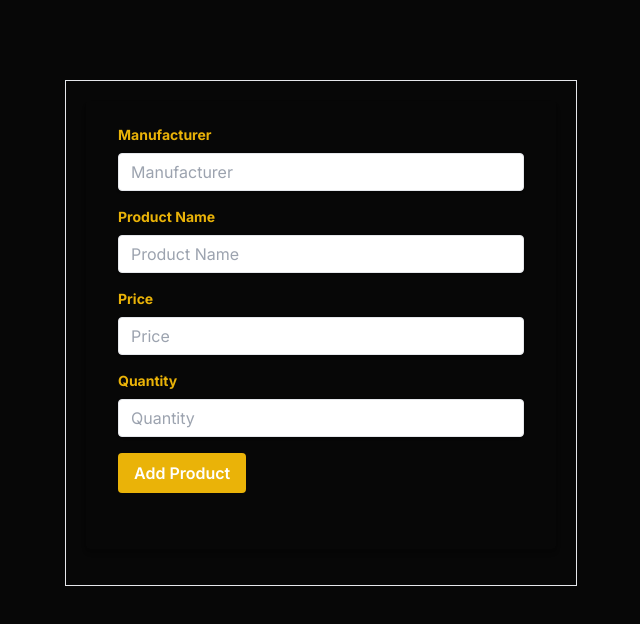
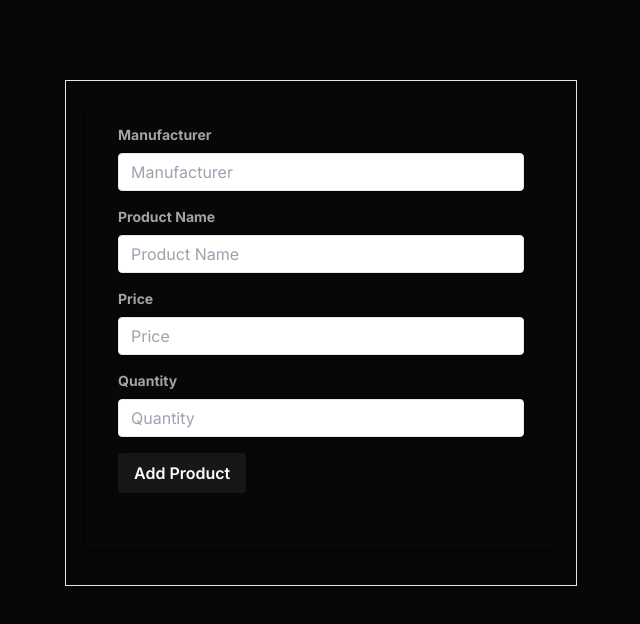
Before and after one commit to sohanemon/fake-medicine-detection, a Next.js app: page /medicines in a window 1280 px wide. Shown: the top 624 px of the page, without its empty margins (319-959 px from the left). Built offline with nearby package versions, Linux system fonts and the light colour scheme; what @thirdweb-dev/react would draw is missing.

Commit message:
Jul 6, 2023, 11:55 PM

```diff
--- a/pages/medicines/index.tsx
+++ b/pages/medicines/index.tsx
@@ -43,13 +43,13 @@ const Medicines = () => {
           <>
             <div className='mb-4'>
               <label
-                className='block text-yellow-500 text-sm font-bold mb-2'
+                className='block text-neutral-400 text-sm font-bold mb-2'
                 htmlFor='manufacturer'
               >
                 Manufacturer
               </label>
               <input
-                className='shadow appearance-none border rounded w-full py-2 px-3 text-yellow-500 leading-tight focus:outline-none focus:shadow-outline'
+                className='shadow appearance-none border rounded w-full py-2 px-3 text-black leading-tight focus:outline-none focus:shadow-outline'
                 id='manufacturer'
                 type='text'
                 placeholder='Manufacturer'
@@ -61,13 +61,13 @@ const Medicines = () => {
             </div>
             <div className='mb-4'>
               <label
-                className='block text-yellow-500 text-sm font-bold mb-2'
+                className='block text-neutral-400 text-sm font-bold mb-2'
                 htmlFor='productName'
               >
                 Product Name
               </label>
               <input
-                className='shadow appearance-none border rounded w-full py-2 px-3 text-yellow-500 leading-tight focus:outline-none focus:shadow-outline'
+                className='shadow appearance-none border rounded w-full py-2 px-3 text-black leading-tight focus:outline-none focus:shadow-outline'
                 id='productName'
                 type='text'
                 placeholder='Product Name'
@@ -79,13 +79,13 @@ const Medicines = () => {
             </div>
             <div className='mb-4'>
               <label
-                className='block text-yellow-500 text-sm font-bold mb-2'
+                className='block text-neutral-400 text-sm font-bold mb-2'
                 htmlFor='price'
               >
                 Price
               </label>
               <input
-                className='shadow appearance-none border rounded w-full py-2 px-3 text-yellow-500 leading-tight focus:outline-none focus:shadow-outline'
+                className='shadow appearance-none border rounded w-full py-2 px-3 text-black leading-tight focus:outline-none focus:shadow-outline'
                 id='price'
                 type='number'
                 placeholder='Price'
@@ -97,13 +97,13 @@ const Medicines = () => {
             </div>
             <div className='mb-4'>
               <label
-                className='block text-yellow-500 text-sm font-bold mb-2'
+                className='block text-neutral-400 text-sm font-bold mb-2'
                 htmlFor='quantity'
               >
                 Quantity
               </label>
               <input
-                className='shadow appearance-none border rounded w-full py-2 px-3 text-yellow-500 leading-tight focus:outline-none focus:shadow-outline'
+                className='shadow appearance-none border rounded w-full py-2 px-3 text-black leading-tight focus:outline-none focus:shadow-outline'
                 id='quantity'
                 type='number'
                 placeholder='Quantity'
@@ -114,7 +114,7 @@ const Medicines = () => {
             </div>
             <div className='flex items-center justify-between'>
               <button
-                className='bg-yellow-500 hover:bg-yellow-600 text-white font-semibold py-2 px-4 rounded focus:outline-none focus:shadow-outline'
+                className='bg-neutral-900 hover:bg-neutral-800 text-white font-semibold py-2 px-4 rounded focus:outline-none focus:shadow-outline'
                 type='submit'
               >
                 Add Product
```
